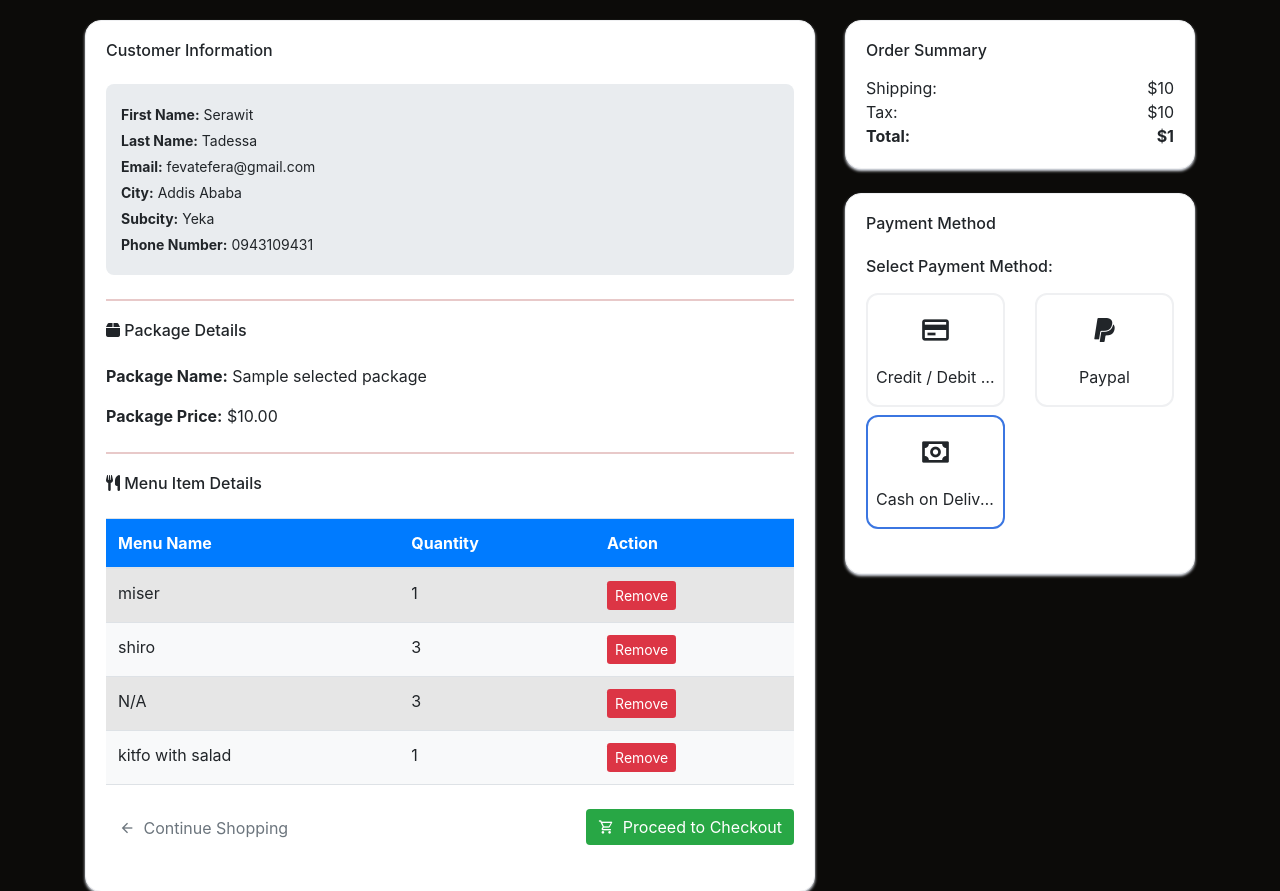
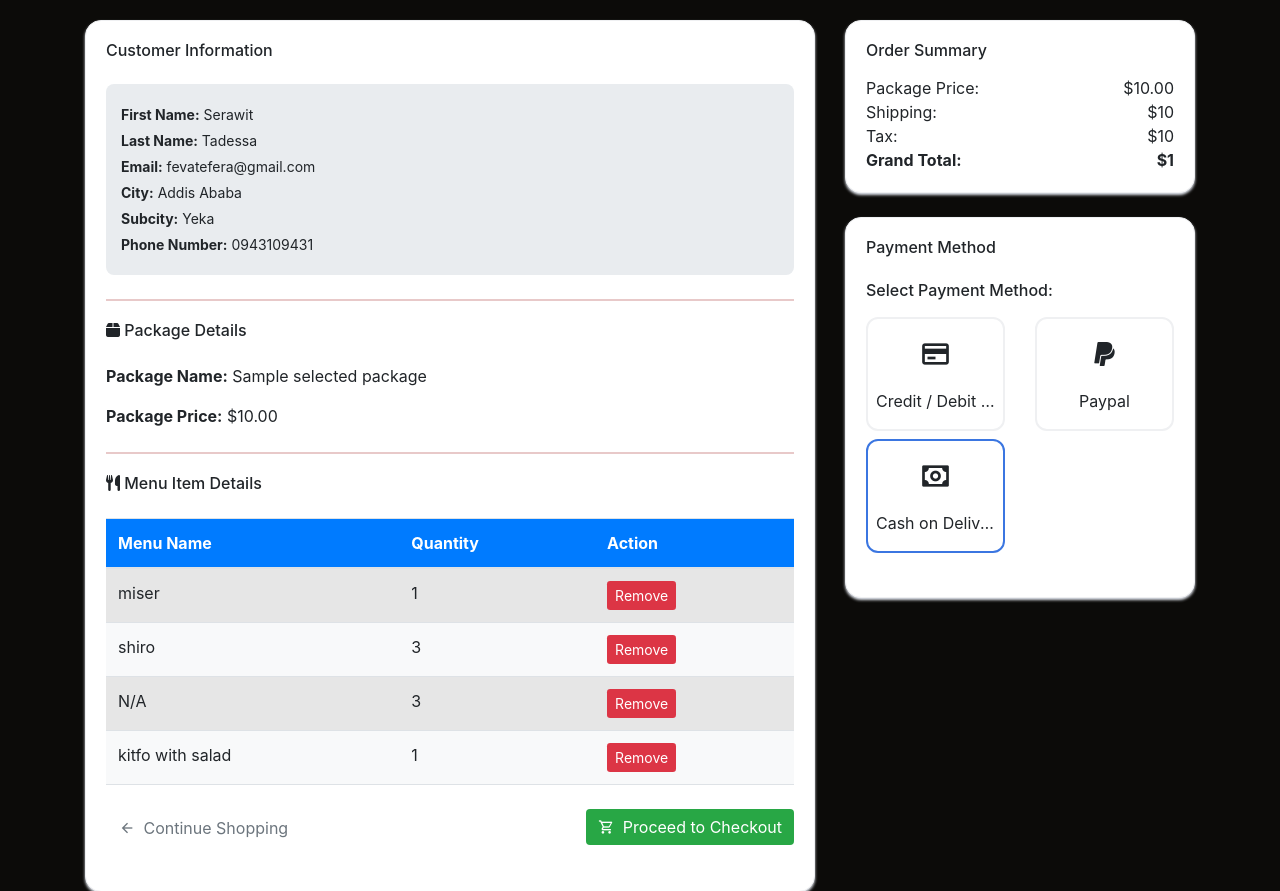
Before and after one commit to Feven-Tefera/FinalProjectRepo, a Django app: template cateringAPP/templates/carts.html in a window 1280 px wide. Shown: the top 891 px of the page. Run offline with Django 5.2, Linux system fonts and the light colour scheme; data comes from the database, SQL or seed files in the repository; both versions use the stored data as it was after the commit; tables that the repository leaves empty hold one stand-in row (values such as "Sample post"); the template is opened without the code that fills it: values that come from a table or form of the project are taken from there, most other values are stand-ins (such as "Sample title", 1, 10 or a date in 2020); some libraries are stand-ins or nearby versions.

Commit message:
final one

```diff
--- a/cateringAPP/templates/carts.html
+++ b/cateringAPP/templates/carts.html
@@ -19,10 +19,13 @@
     <link rel="stylesheet" href="https://stackpath.bootstrapcdn.com/bootstrap/4.5.2/css/bootstrap.min.css">
     <style>
         .table-custom {
-              background-color: #d4925b; /* Light gray */
+            background-color: #d4925b;
+            /* Light gray */
         }
+
         .table-custom th {
-              background-color: #007bff; /* Bootstrap primary color */
+            background-color: #007bff;
+            /* Bootstrap primary color */
             color: white;
         }
     </style>
@@ -39,7 +42,8 @@
         }
 
         .customer-info {
-        background-color: #e9ecef; /* Light grey background */
+            background-color: #e9ecef;
+            /* Light grey background */
             border-radius: 0.5rem;
             padding: 15px;
             margin-bottom: 20px;
@@ -67,21 +71,25 @@
         }
 
         .table-striped tbody tr:nth-of-type(odd) {
-        background-color: #f2f2f2; /* Zebra striping */
+            background-color: #f2f2f2;
+            /* Zebra striping */
         }
 
         .table th {
-        background-color: #007bff; /* Bootstrap primary color */
+            background-color: #007bff;
+            /* Bootstrap primary color */
             color: white;
         }
 
         .btn-success {
-        background-color: #28a745; /* Bootstrap success color */
+            background-color: #28a745;
+            /* Bootstrap success color */
             border: none;
         }
 
         .btn-danger {
-        background-color: #dc3545; /* Bootstrap danger color */
+            background-color: #dc3545;
+            /* Bootstrap danger color */
             border: none;
         }
 
@@ -531,8 +539,9 @@
                         {% else %}
                         <p>No package selected.</p>
                         {% endif %}
+                    </div>
 
-                        </div>
+
 
 
 
@@ -560,7 +569,7 @@
                                             <tr>
                                                 <td>
                                                     {% if item.menu_item %}
-                                                        {{ item.menu_item.item_name }}  <!-- Display menu item name -->
+                                                        {{ item.menu_item.item_name }}
                                                     {% else %}
                                                         N/A
                                                     {% endif %}
@@ -581,6 +590,7 @@
                                         </tr>
                                     {% endif %}
                                 </tbody>
+
                             </table>
                         </div>
 
@@ -617,6 +627,10 @@
                         <h5 class="font-size-16 mb-0">Order Summary</h5>
                         <div class="mt-3">
                             <div class="d-flex justify-content-between">
+                                <span>Package Price:</span>
+                                <span id="package-price">${{ selected_package.package_price|floatformat:2 }}</span> <!-- Displaying package price -->
+                            </div>
+                            <div class="d-flex justify-content-between">
                                 <span>Shipping:</span>
                                 <span id="shipping">${{ shipping_cost }}</span>
                             </div>
@@ -625,7 +639,7 @@
                                 <span id="tax">${{ tax }}</span>
                             </div>
                             <div class="d-flex justify-content-between font-weight-bold">
-                                <span>Total:</span>
+                                <span>Grand Total:</span>
                                 <span id="total">${{ total_cost }}</span>
                             </div>
                         </div>
@@ -641,7 +655,8 @@
                                 <div class="col-lg-6">
                                     <div>
                                         <label class="card-radio-label">
-                                            <input type="radio" name="pay-method" id="pay-methodoption1" class="card-radio-input">
+                                            <input type="radio" name="pay-method" id="pay-methodoption1"
+                                                class="card-radio-input">
                                             <span class="card-radio py-3 text-center text-truncate">
                                                 <i class="bx bx-credit-card d-block h2 mb-3"></i>
                                                 Credit / Debit Card
@@ -652,7 +667,8 @@
                                 <div class="col-lg-6">
                                     <div>
                                         <label class="card-radio-label">
-                                            <input type="radio" name="pay-method" id="pay-methodoption2" class="card-radio-input">
+                                            <input type="radio" name="pay-method" id="pay-methodoption2"
+                                                class="card-radio-input">
                                             <span class="card-radio py-3 text-center text-truncate">
                                                 <i class="bx bxl-paypal d-block h2 mb-3"></i>
                                                 Paypal
@@ -663,7 +679,8 @@
                                 <div class="col-lg-6">
                                     <div>
                                         <label class="card-radio-label">
-                                            <input type="radio" name="pay-method" id="pay-methodoption3" class="card-radio-input" checked>
+                                            <input type="radio" name="pay-method" id="pay-methodoption3"
+                                                class="card-radio-input" checked>
                                             <span class="card-radio py-3 text-center text-truncate">
                                                 <i class="bx bx-money d-block h2 mb-3"></i>
                                                 Cash on Delivery
```
Also changed, not shown: Orders/views.py (+12 -6 lines), db.sqlite3. Lines whose indentation alone changed are shown as unchanged.
